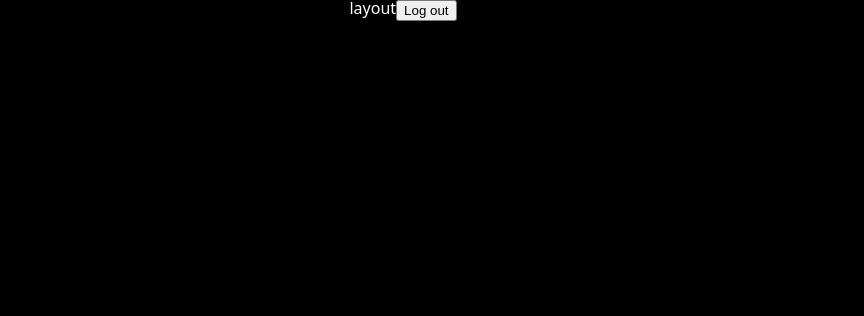
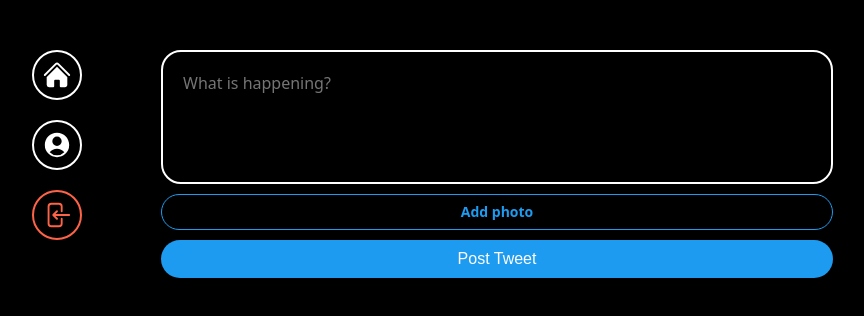
Before and after one commit to wkdwlgo/ntwitter, a React (Vite) app: page / in a window 1280 px wide. Shown: the top 316 px of the page, without its empty margins (237-1101 px from the left). Built offline with nearby package versions, Linux system fonts and the light colour scheme; no server answers; sample sign-in values are in the browser's storage.

Commit message:
post-tweet-form and firebase db connect

```diff
--- a/src/components/layout.tsx
+++ b/src/components/layout.tsx
@@ -1,9 +1,83 @@
-import { Outlet } from "react-router-dom";
+import { Link, Outlet, useNavigate } from "react-router-dom";
+import styled from "styled-components";
+import { auth } from "../firebase";
+
+const Wrapper=styled.div`
+    display: grid;
+    gap: 20px;
+    grid-template-columns: 1fr 4fr;
+    height: 100px;
+    padding: 50px 0px;
+    width: 100%;
+    max-width: 860px;
+`;
+
+const Menu=styled.div`
+    display: flex;
+    flex-direction: column;
+    align-items: center;
+    gap: 20px;
+
+`;
+
+const MenuItem=styled.div`
+    cursor: pointer;
+    display: flex;
+    align-items: center;
+    justify-content: center;
+    border: 2px solid white;
+    height: 50px;
+    width:  50px;
+    border-radius: 50%;
+    svg{
+        width: 30px;
+        fill:white;
+    }
+    &.log-out{
+        border-color: tomato;
+        svg{
+            fill: tomato;
+        }
+    }
+`;
 
 export default function Layout(){
-return <>
-<h2>layout</h2>
-<Outlet/>
-</>
+    const navigate=useNavigate();
+    const onLogOut = async() =>{
+        const ok=confirm("Are you sure you want to log out?");
+        if (ok){
+            await auth.signOut();
+            navigate("/login");
+        }
+    }
+    return(
+        <Wrapper>
+            <Menu>
+                <Link to="/">
+                    <MenuItem>
+                        <svg xmlns="http://www.w3.org/2000/svg" viewBox="0 0 24 24" fill="currentColor" className="size-6">
+                        <path d="M11.47 3.841a.75.75 0 0 1 1.06 0l8.69 8.69a.75.75 0 1 0 1.06-1.061l-8.689-8.69a2.25 2.25 0 0 0-3.182 0l-8.69 8.69a.75.75 0 1 0 1.061 1.06l8.69-8.689Z" />
+                        <path d="m12 5.432 8.159 8.159c.03.03.06.058.091.086v6.198c0 1.035-.84 1.875-1.875 1.875H15a.75.75 0 0 1-.75-.75v-4.5a.75.75 0 0 0-.75-.75h-3a.75.75 0 0 0-.75.75V21a.75.75 0 0 1-.75.75H5.625a1.875 1.875 0 0 1-1.875-1.875v-6.198a2.29 2.29 0 0 0 .091-.086L12 5.432Z" />
+                        </svg>
+                    </MenuItem>
+                </Link>
+                <Link to="/profile">
+                    <MenuItem>
+                        <svg xmlns="http://www.w3.org/2000/svg" viewBox="0 0 24 24" fill="currentColor" className="size-6">
+                        <path fillRule="evenodd" d="M18.685 19.097A9.723 9.723 0 0 0 21.75 12c0-5.385-4.365-9.75-9.75-9.75S2.25 6.615 2.25 12a9.723 9.723 0 0 0 3.065 7.097A9.716 9.716 0 0 0 12 21.75a9.716 9.716 0 0 0 6.685-2.653Zm-12.54-1.285A7.486 7.486 0 0 1 12 15a7.486 7.486 0 0 1 5.855 2.812A8.224 8.224 0 0 1 12 20.25a8.224 8.224 0 0 1-5.855-2.438ZM15.75 9a3.75 3.75 0 1 1-7.5 0 3.75 3.75 0 0 1 7.5 0Z" clipRule="evenodd" />
+                        </svg>
+                    </MenuItem>
+                </Link>
+                <MenuItem onClick={onLogOut} className="log-out">
+                    <svg xmlns="http://www.w3.org/2000/svg" viewBox="0 0 24 24" fill="currentColor" className="size-6">
+                    <path fillRule="evenodd" d="M7.5 3.75A1.5 1.5 0 0 0 6 5.25v13.5a1.5 1.5 0 0 0 1.5 1.5h6a1.5 1.5 0 0 0 1.5-1.5V15a.75.75 0 0 1 1.5 0v3.75a3 3 0 0 1-3 3h-6a3 3 0 0 1-3-3V5.25a3 3 0 0 1 3-3h6a3 3 0 0 1 3 3V9A.75.75 0 0 1 15 9V5.25a1.5 1.5 0 0 0-1.5-1.5h-6Zm5.03 4.72a.75.75 0 0 1 0 1.06l-1.72 1.72h10.94a.75.75 0 0 1 0 1.5H10.81l1.72 1.72a.75.75 0 1 1-1.06 1.06l-3-3a.75.75 0 0 1 0-1.06l3-3a.75.75 0 0 1 1.06 0Z" clipRule="evenodd" />
+                    </svg>
+                </MenuItem>
+            </Menu>
+            <Outlet/>
+        </Wrapper>
+
+
+    )
 
 }
--- /dev/null
+++ b/src/components/post-tweet-form.tsx
@@ -0,0 +1,105 @@
+import { addDoc, collection } from "firebase/firestore";
+import { useState } from "react";
+import { styled } from "styled-components";
+import { auth, db } from "../firebase";
+const Form = styled.form`
+    display: flex;
+    flex-direction:column;
+    gap:10px
+`;
+
+const TextArea=styled.textarea`
+    border:  2px solid white;
+    padding: 20px;
+    border-radius: 20px;
+    font-size: 16px;
+    color:white;
+    background-color: black;
+    width: 100%;
+    resize: none;
+    &::placeholder{
+        font-size: 16px;
+        font-family:system-ui, -apple-system, BlinkMacSystemFont, 'Segoe UI', Roboto, Oxygen, Ubuntu, Cantarell, 'Open Sans', 'Helvetica Neue', sans-serif ;
+    }
+    &:focus{
+        outline: none;
+        border-color: #1d9bf0;
+    }
+`;
+
+const AttachFileButton = styled.label`
+    padding:10px 0px;
+    color: #1d9bf0;
+    text-align: center;
+    border-radius: 20px;
+    border: 1px solid #1d9bf0;
+    font-size:14px;
+    font-weight: 600;
+    cursor: pointer;
+`;
+
+const AttachFileInput=styled.input`
+    display: none;
+`;
+
+const SubmitBtn=styled.input`
+    background-color: #1d9bf0;
+    padding: 10px 0px;
+    color:white;
+    border: none;
+    padding: 10px 0px;
+    border-radius: 20px;
+    font-size:  16px;
+    cursor: pointer;
+    &:hover,
+    &:active{
+        opacity: 0.9;
+    }
+`;
+
+
+export default function PostTweetForm(){
+    const [isLoading, setLoading]=useState(false);
+    const[tweet, setTweet]=useState("");
+    const[file,setFile]=useState<File|null>(null);
+    const onChange=(e:React.ChangeEvent<HTMLTextAreaElement>) => {
+        setTweet(e.target.value);
+    }
+    const onFileChange=(e: React.ChangeEvent<HTMLInputElement>) => {
+        const {files} =e.target;
+        if(files && files.length===1){
+            setFile(files[0]);
+        }
+    }
+    const onSubmit = async (e: React.FormEvent<HTMLFormElement>)=>{
+        e.preventDefault();
+        const user= auth.currentUser;
+        if(!user || isLoading || tweet ===""||tweet.length>180) return;
+        try{
+            setLoading(true);
+            await addDoc(collection(db,"tweets"), {
+                tweet,
+                createdAt:Date.now(),
+                username:user.displayName || "Anonymous",
+                userId: user.uid,
+            })
+        }
+        catch(e){
+            console.log(e);
+        }
+        finally{
+            setLoading(false);
+        }
+    }
+    return (
+        <Form onSubmit={onSubmit}>
+            <TextArea onChange={onChange} value={tweet} rows={5} maxLength={180} placeholder="What is happening?"/>
+            <AttachFileButton htmlFor="file">{file ? "Photo added ✅": "Add photo"} </AttachFileButton>
+            <AttachFileInput onChange={onFileChange} type="file" id="file" accept="image/*"/>
+            <SubmitBtn
+        type="submit"
+        value={isLoading ? "Posting..." : "Post Tweet"}
+      />
+        </Form>
+    );
+}
--- a/src/firebase.tsx
+++ b/src/firebase.tsx
@@ -1,6 +1,8 @@
 
 import { initializeApp } from "firebase/app";
 import { getAuth } from "firebase/auth";
+import { getFirestore } from "firebase/firestore";
+import { getStorage } from "firebase/storage";
 
 const firebaseConfig = {
   apiKey: "AIzaSyD-3KUkE5uaMWlKpe2ObTqRRzOEi5x-m9E",
@@ -14,3 +16,7 @@
 const app = initializeApp(firebaseConfig);
 
 export const auth = getAuth(app);
+
+export const storage=getStorage(app);
+
+export const db=getFirestore(app);
--- a/src/routes/home.tsx
+++ b/src/routes/home.tsx
@@ -1,12 +1,13 @@
-import { auth } from "../firebase";
+import PostTweetForm from "../components/post-tweet-form";
+import styled from "styled-components";
+
+const Wrapper= styled.div``;
 
 export default function Home(){
-    const logOut = () =>{
-        auth.signOut();
-    };
+
     return (
-        <h1>
-            <button onClick={logOut}>Log out</button>
-        </h1>
+       <Wrapper>
+            <PostTweetForm/>
+       </Wrapper>
     );
 }
```
